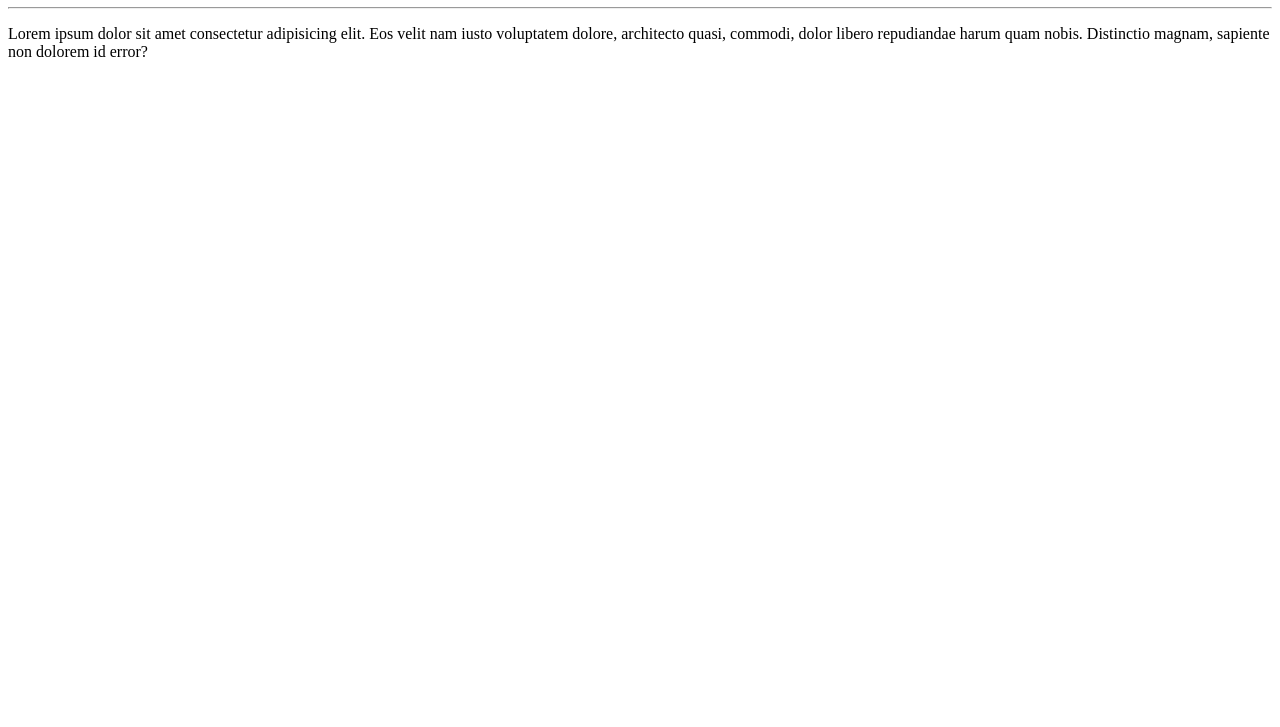
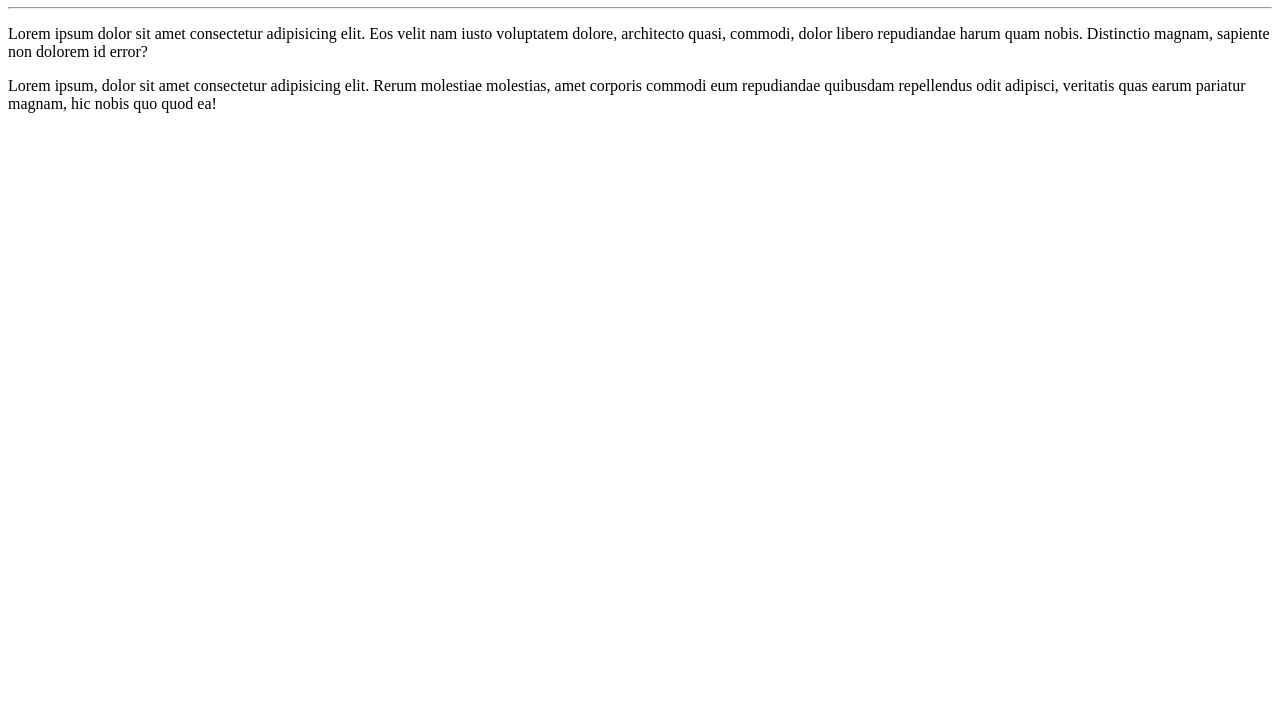
Before and after one commit to vinicius-mattoso/Learnimg_git, a plain HTML site: page site-exemplo/index.html in a window 1280 px wide. Shown: the part 73-800 px from the top of the page. Drawn offline with Linux system fonts and the light colour scheme.

Commit message:
update index.html
Adicionando um novo parágrafo no index.html só para testar comandos sem mouse

```diff
--- a/site-exemplo/index.html
+++ b/site-exemplo/index.html
@@ -9,5 +9,6 @@
     <h1>Olá, mundo!</h1>
     <hr>
     <p>Lorem ipsum dolor sit amet consectetur adipisicing elit. Eos velit nam iusto voluptatem dolore, architecto quasi, commodi, dolor libero repudiandae harum quam nobis. Distinctio magnam, sapiente non dolorem id error?</p>
+    <p>Lorem ipsum, dolor sit amet consectetur adipisicing elit. Rerum molestiae molestias, amet corporis commodi eum repudiandae quibusdam repellendus odit adipisci, veritatis quas earum pariatur magnam, hic nobis quo quod ea!</p>
 </body>
 </html>
```
